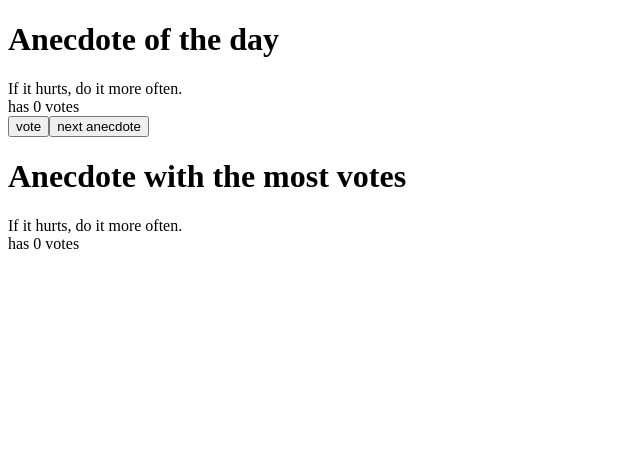
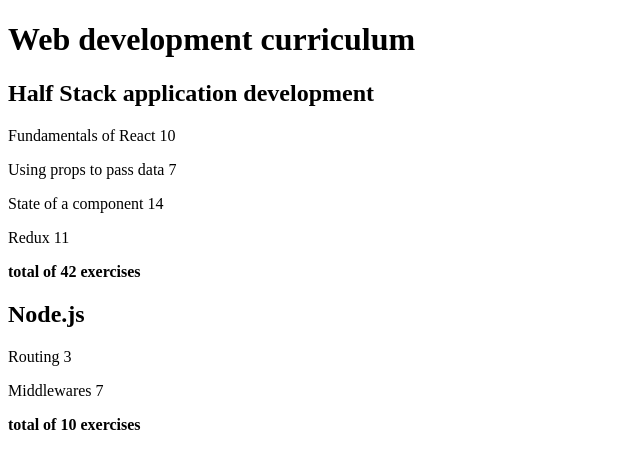
Before and after one commit to ZacharyFredeman/helsinkiFUllStackDevelopment, a React (Vite) app in the folder HelsinkiAPP/: page / in a window 1280 px wide. Shown: the top 468 px of the page, without its empty margins (0-640 px from the left). Built offline with nearby package versions, Linux system fonts and the light colour scheme.

Commit message:
Completion of exercises 2.1-2.5
Completion of exercises 2.1 - 2.5 for the helsinki fullstack development course

```diff
--- /dev/null
+++ b/HelsinkiAPP/src/AppExercises_2.1-2.5.jsx
@@ -0,0 +1,61 @@
+import Course from './components/Course'
+
+
+const App = () => {
+   const courses = [
+    {
+      name: 'Half Stack application development',
+      id: 1,
+      parts: [
+        {
+          name: 'Fundamentals of React',
+          exercises: 10,
+          id: 1
+        },
+        {
+          name: 'Using props to pass data',
+          exercises: 7,
+          id: 2
+        },
+        {
+          name: 'State of a component',
+          exercises: 14,
+          id: 3
+        },
+        {
+          name: 'Redux',
+          exercises: 11,
+          id: 4
+        }
+      ]
+    },
+    {
+      name: 'Node.js',
+      id: 2,
+      parts: [
+        {
+          name: 'Routing',
+          exercises: 3,
+          id: 1
+        },
+        {
+          name: 'Middlewares',
+          exercises: 7,
+          id: 2
+        }
+      ]
+    }
+  ]
+
+  return(
+    <div>
+      <h1>Web development curriculum</h1>
+      {courses.map(courses=>
+        <Course key = {courses.id} course={courses} />
+      )}
+    </div>
+
+  )
+}
+
+export default App
--- /dev/null
+++ b/HelsinkiAPP/src/components/Course.jsx
@@ -0,0 +1,41 @@
+const Course = ({course}) => {
+  console.log(course)
+
+  const result = course.parts.map(parts=> parts.id)
+  console.log(result)
+
+  return(
+    <div>
+      <h2>{course.name}</h2>
+      <div>
+        {course.parts.map(parts =>
+          <Part key = {parts.id} part={parts}/>
+        )}
+
+        <TotalExercises parts = {course.parts}/>
+      </div>
+
+
+    </div>
+  )
+}
+
+const Part = ({part}) => {
+  return<p>{part.name}  {part.exercises}</p>
+}
+
+const TotalExercises = ({parts}) =>{
+  const excerises = parts.map(parts=> parts.exercises)
+  console.log(excerises)
+  // const total = excerises.reduce((s,p) =>{
+  //   console.log("what", s, p)
+  //   return(s+p)
+  // })
+  const total = excerises.reduce((totalR, current) => totalR + current)
+  console.log(total);
+  return(
+  <b>total of {total} exercises</b>
+  )
+}
+
+export default Course
--- a/HelsinkiAPP/src/main.jsx
+++ b/HelsinkiAPP/src/main.jsx
@@ -1,8 +1,9 @@
 import ReactDOM from 'react-dom/client'
-import App from './AppExercises_1.12-1.14'
+import App from './AppExercises_2.1-2.5'
 //AppExercises_1.0-1.6
 //AppExercises_1.6-1.11
 //AppExercises_1.12-1.14
+//AppExercises_2.1-2.5
 
 ReactDOM.createRoot(document.getElementById('root')).render(
   <App />
```
Also changed, not shown: 1 other file (tests, documents, lock files or other folders).
